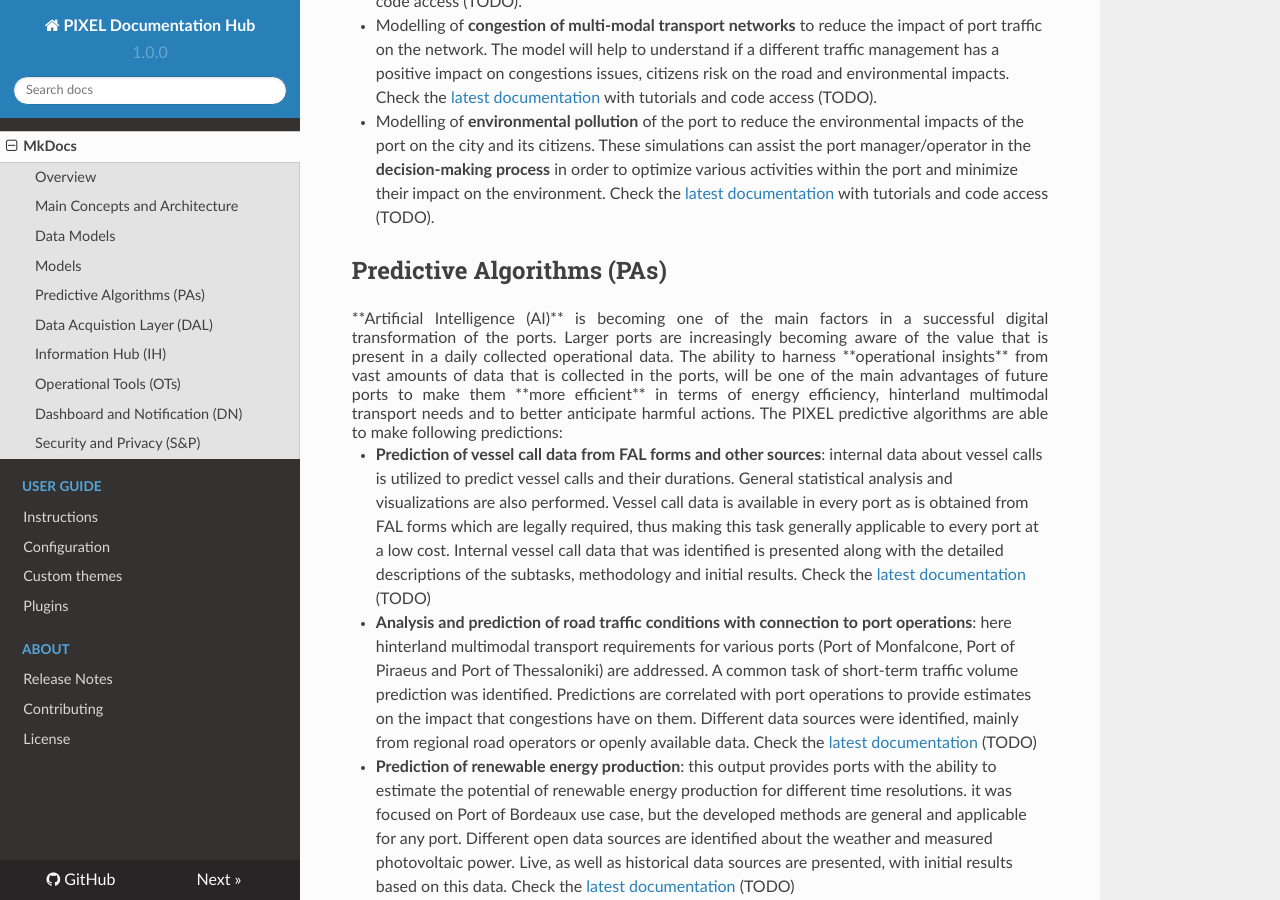
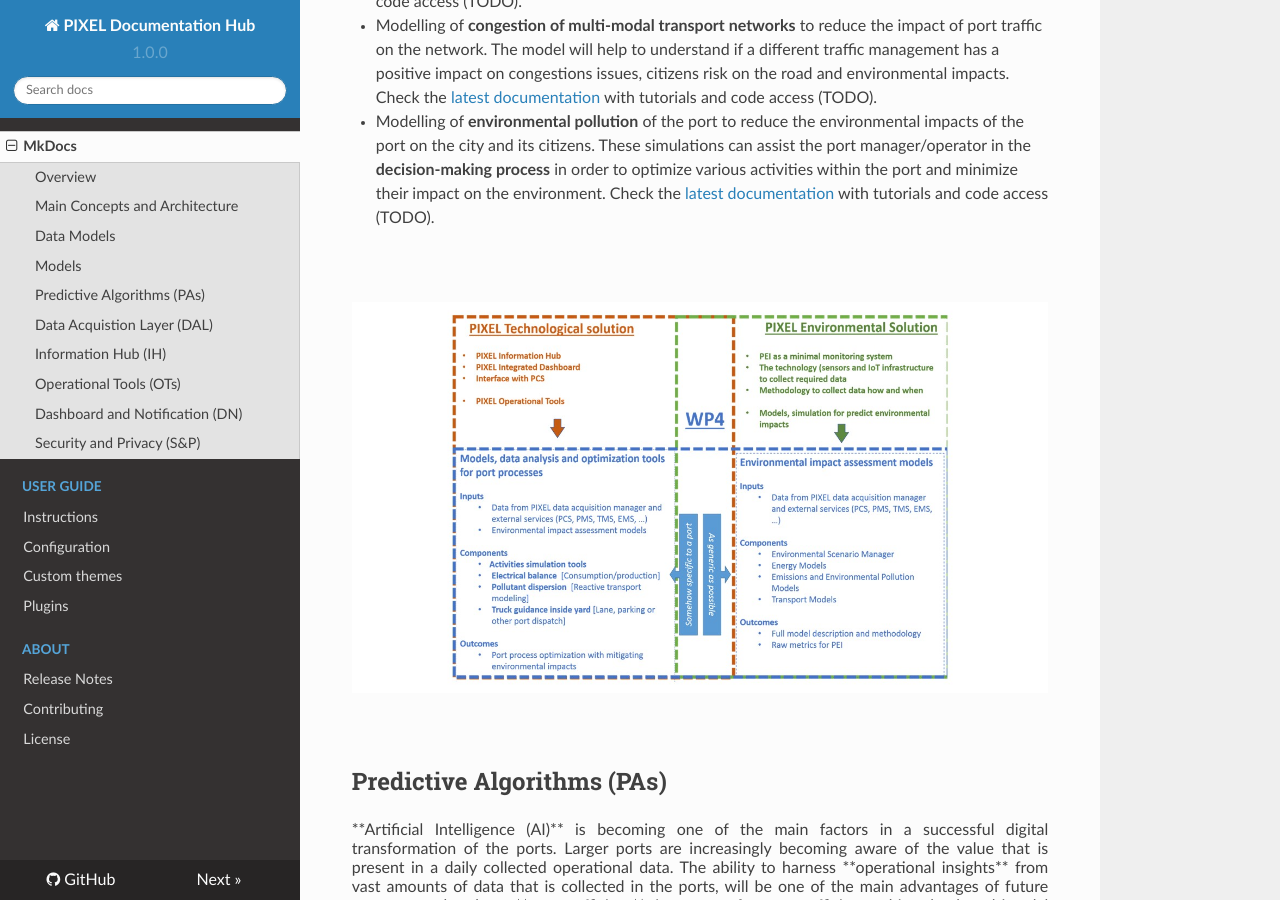
Before and after one commit to pixel-ports/docs-hub, an MkDocs documentation site: the page built from docs/index.md, in a window 1280 px wide and 900 px high, scrolled down 2992 px. Built offline with MkDocs 1.6.1, drawn with Linux system fonts in a browser that asks for light colours; nearby versions of some CDN libraries; old or Windows-style settings are respelled for this version of MkDocs.

Commit message:
Update index.md

```diff
--- a/docs/index.md
+++ b/docs/index.md
@@ -75,6 +75,13 @@ Ports activities undeniably have an impact on their environment, the city and ci
   - Modelling of **congestion of multi-modal transport networks** to reduce the impact of port traffic on the network. The model will help to understand if a different traffic management has a positive impact on congestions issues, citizens risk on the road and environmental impacts. Check the [latest documentation](https://pixel-ports.eu/) with tutorials and code access (TODO).
    - Modelling of **environmental pollution** of the port to reduce the environmental impacts of the port on the city and its citizens. These simulations can assist the port manager/operator in the **decision-making process** in order to optimize various activities within the port and minimize their impact on the environment. Check the [latest documentation](https://pixel-ports.eu/) with tutorials and code access (TODO).
 
+<br/>
+<p align="center">
+<img src="img/PIXEL_models.jpg" alt="PIXEL models" align="center" />
+<!-- ![PIXEL High-Level Modules](img/PIXEL_global_architecture.jpg) -->
+</p>
+<br/>
+
 
 ## Predictive Algorithms (PAs)
 
```
